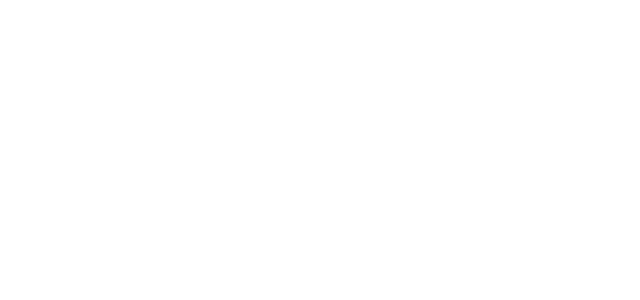
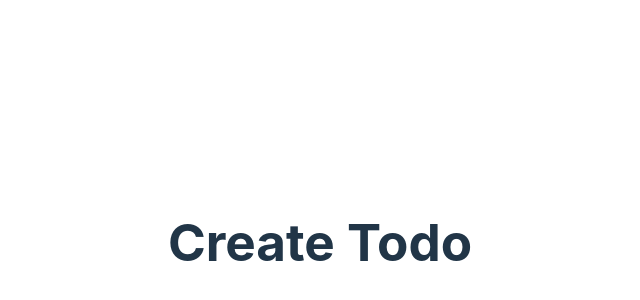
Before and after one commit to AnandaSH-8/PostGre-Node, a React (Vite) app in the folder Frontend/: page / in a window 1280 px wide. Shown: the part 158-458 px from the top of the page, without its empty margins (320-960 px from the left). Built offline with nearby package versions, Linux system fonts and the light colour scheme.

Commit message:
todo file setups

```diff
--- a/Frontend/package.json
+++ b/Frontend/package.json
@@ -21,6 +21,6 @@
     "eslint-plugin-react": "^7.33.2",
     "eslint-plugin-react-hooks": "^4.6.0",
     "eslint-plugin-react-refresh": "^0.4.5",
-    "vite": "^5.0.8"
+    "vite": "^5.0.9"
   }
 }
--- a/Frontend/src/App.jsx
+++ b/Frontend/src/App.jsx
@@ -1,10 +1,12 @@
 import { useState } from 'react'
+import CreateTodo from './Components/todoComp'
 import './App.css'
 
 function App() {
 
   return (
     <>
+    <CreateTodo></CreateTodo>
     </>
   )
 }
--- /dev/null
+++ b/Frontend/src/Components/todoComp.jsx
@@ -0,0 +1,9 @@
+
+export default function CreateTodo(){
+
+    return (
+        <>
+        <h1>Create Todo</h1>
+        </>
+    )
+}
```
Also changed, not shown: 1 other file (tests, documents, lock files or other folders).
